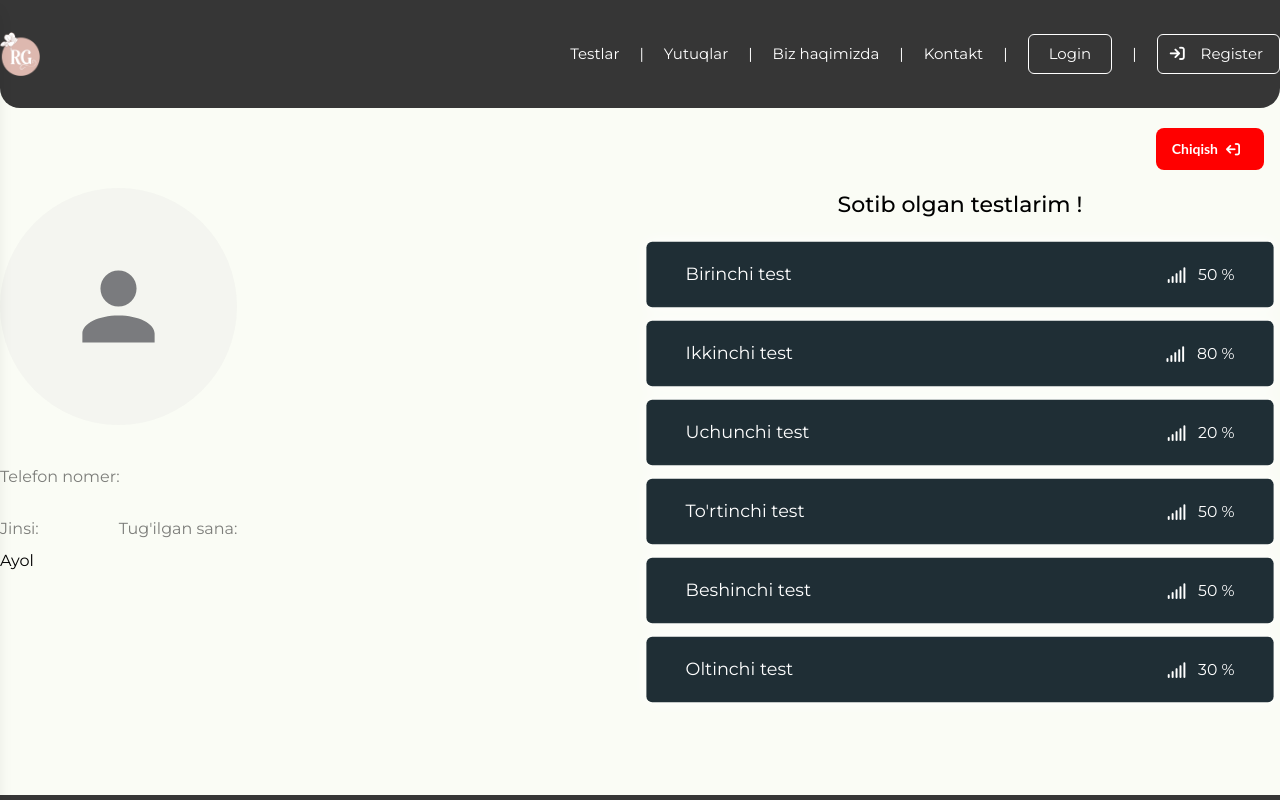
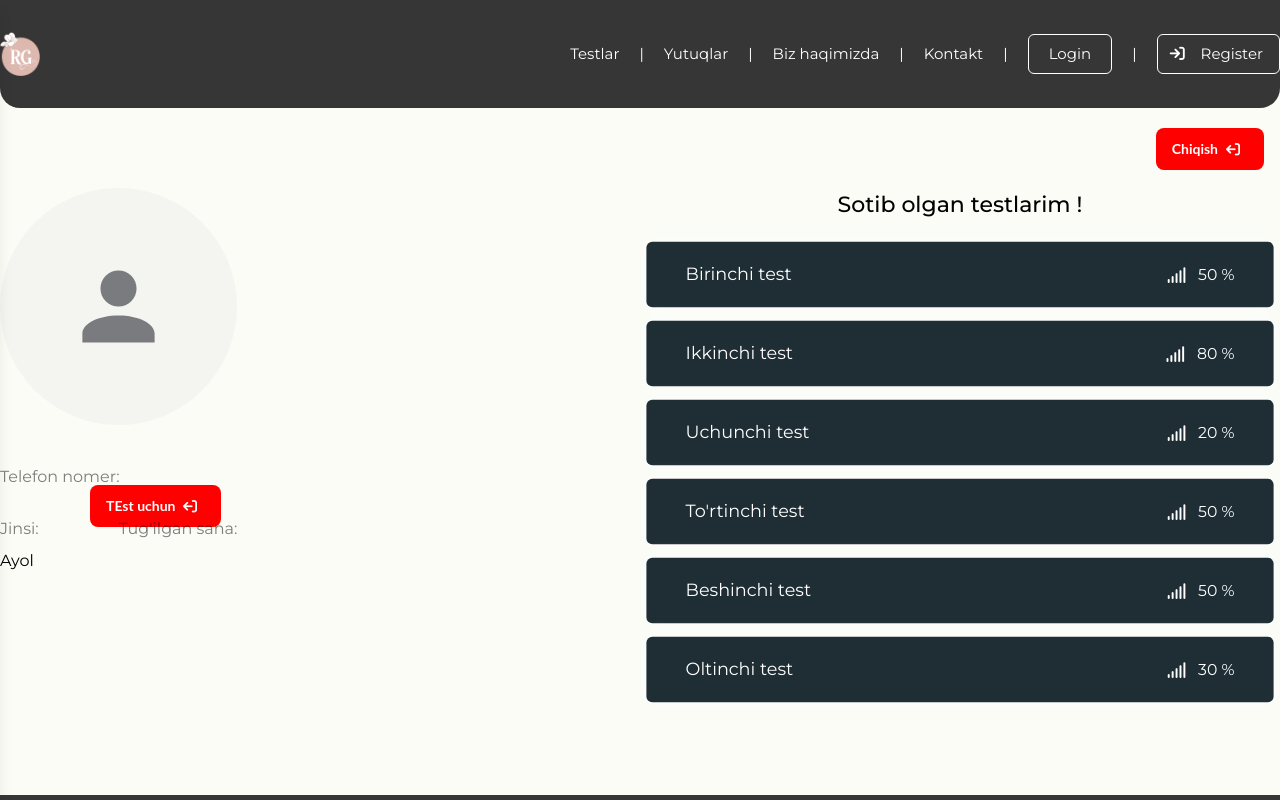
Before and after one commit to Ikromov-fs/psixolig_testlar, a Vue app: page /profile in a window 1280 px wide. Shown: the top 800 px of the page. Built offline with nearby package versions, Linux system fonts and the light colour scheme; no server answers; what @splidejs/vue-splide, maska would draw is missing.

Commit message:
fix: some task

```diff
--- a/src/App.vue
+++ b/src/App.vue
@@ -10,4 +10,19 @@
 <script setup lang="ts">
 import Header from "@/components/header/Header.vue";
 import Footer from "@/components/footer/Footer.vue";
+import {onMounted} from "vue";
+
+import {useAuth} from "@/store/auth.js";
+
+const authStore =  useAuth()
+
+
+
+onMounted(()=>{
+    console.log('run')
+    authStore.refreshToken()
+    setTimeout(()=>{
+        authStore.refreshToken()
+    },28*60*1000)
+})
 </script>
--- a/src/pages/HomePage.vue
+++ b/src/pages/HomePage.vue
@@ -17,4 +17,6 @@ import Partner from "@/components/home_main/Partner.vue";
 import Contact from "@/components/home_main/Contact.vue";
 import About from "@/components/home_main/About.vue";
 import WhatPsixolig from "@/components/home_main/WhatPsixolig.vue";
+import {onMounted} from "vue";
+
 </script>
--- a/src/pages/Profile.vue
+++ b/src/pages/Profile.vue
@@ -3,7 +3,9 @@
     data-aos="zoom-in-up"
     class="container relative grid mmd:grid-cols-2 sx:py-[55px] mmd:py-20"
   >
+
     <div class="flex sx:justify-center mmd:justify-start">
+
       <div @click="exit" class="absolute right-4 top-5 btn">
         <ButtonFill class="bg-[red]">
           Chiqish
@@ -21,6 +23,14 @@
         </h1>
         <div class="text-left mt-5 relative">
           <p class="opacity-[0.5]">Telefon nomer:</p>
+            <div @click="refresh" class="absolute right-4 top-5 btn">
+                <ButtonFill class="bg-[red]">
+                    TEst uchun
+                    <i
+                            class="fa-solid fa-arrow-right-from-bracket rotate-[180deg] mx-2"
+                    ></i>
+                </ButtonFill>
+            </div>
           <h1 class="mt-2">{{ data?.username }}</h1>
           <!-- <div>
             <i
@@ -85,6 +95,10 @@ async function getProfile() {
   } catch (error) {
     console.log(error);
   }
+}
+
+function refresh(){
+    store.refreshToken()
 }
 
 // const getProfile = () => {
--- a/src/pages/TesterPage.vue
+++ b/src/pages/TesterPage.vue
@@ -261,7 +261,9 @@ async function setAnswerTest() {
     }
   } else if (testQuestions.value?.questionDTO?.testType == "CLOSE_QUESTIONS") {
     obj.closeAnswer = testQuestions.value?.closeAnswer;
+    if(testQuestions.value.closeAnswer){
     fetchAxios(obj);
+    }
   }
 }
 
--- a/src/store/auth.js
+++ b/src/store/auth.js
@@ -49,14 +49,19 @@ export const useAuth = defineStore("user", {
       }
     },
 
-    // async getProfile() {
-    //   try {
-    //     const getdataProfile = await axios.get(`/user/current`);
-    //     this.profileData = getdataProfile.data;
-    //   } catch (error) {
-    //     console.log(error);
-    //   }
-    // },
+    async refreshToken(){
+      try {
+       const newToken =  axios.post('auth/refresh/token',{
+          refreshToken:localStorage.getItem('refreshToken')
+        })
+        console.log(newToken.data)
+        localStorage.setItem("token", newToken.data.accessToken);
+      }catch (err){
+        console.log(err)
+        this.logOut()
+      }
+    },
+
     getToken() {
       let token = localStorage.getItem("token") || false;
       if (token) {
```
Also changed, not shown: 1 other file (tests, documents, lock files or other folders).
